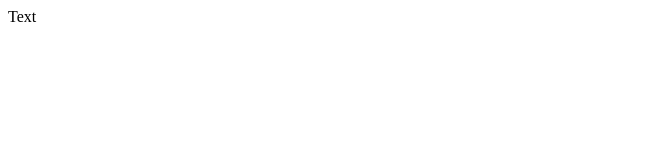
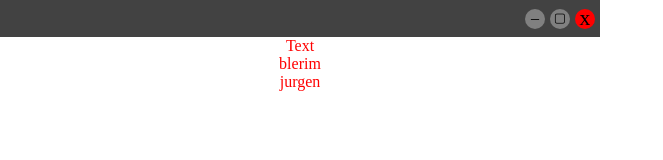
Before and after one commit to blerim-r/folder, a plain HTML site: page index.html in a window 1280 px wide. Shown: the whole page, without its empty margins (0-663 px from the left). Drawn offline with Linux system fonts and the light colour scheme.

Commit message:
created lirary construct , added template on selector

```diff
--- /dev/null
+++ b/folder.css
@@ -0,0 +1,89 @@
+body , html {
+    width: 100%;
+    height: 100%;
+    padding: 0;
+    margin: 0;
+}
+
+.mainCss {
+    display: flex;
+    flex-flow: column;
+    width: fit-content;
+    height: fit-content;
+}
+.navCss {
+    display: flex;
+    justify-content: flex-end;
+    height: 37px;
+    width: auto;
+    background-color: #424242;
+    font-size: large;
+    align-items: center;
+}
+.navCss span {
+    margin-right: 5px;
+}
+#selector {
+    width: 600px;
+    height: auto;
+    color: red;
+    text-align: center;
+}
+.closeBtn {
+    border-radius: 50%;
+    height: 20px;
+    display: flex;
+    justify-content: center;
+    width: 20px;
+    border: none;
+    box-sizing: border-box;
+    font-size: larger;
+    background-color: red;
+    align-items: center;
+    cursor: pointer;
+}
+.minBtn {
+    padding-top: 3px;
+    border-radius: 50%;
+    height: 20px;
+    display: flex;
+    justify-content: center;
+    align-items: flex-end;
+    width: 20px;
+    border: none;
+    box-sizing: border-box;
+    padding-bottom: 7px;
+    background-color: gray;
+    font-size: medium;
+    cursor: pointer;
+}
+.maxBtn {
+    padding-top: 3px;
+    border-radius: 50%;
+    height: 20px;
+    display: flex;
+    justify-content: center;
+    align-items: center;
+    width: 20px;
+    border: none;
+    box-sizing: border-box;
+    padding-bottom: 4px;
+    background-color: gray;
+    font-size: small;
+    cursor: pointer;
+}
+.resizeBtn {
+    padding-top: 3px;
+    border-radius: 50%;
+    height: 20px;
+    display: flex;
+    justify-content: center;
+    align-items: center;
+    width: 20px;
+    border: none;
+    box-sizing: border-box;
+    padding-bottom: 4px;
+    background-color: gray;
+    font-size: small;
+    cursor: pointer;
+}
--- a/folder.js
+++ b/folder.js
@@ -1,9 +1,82 @@
-// 1.
+
+
+const DEFAULT_PARAMS = {
+    closeButton: null,
+    minButton: null,
+    maxButton: null,
+    resizeButton: null
+};
+
+
+function folder(selector, config) {
+
+    if (typeof config === "undefined") {
+        config = DEFAULT_PARAMS;
+    }
+    var closeButton = "<span class='closeBtn'>x</span>";
+    var minButton = "<span class='minBtn'>_</span>";
+    var maxButton = "<span class='maxBtn'>&#9634;</span>";
+    var resizeButton = "<span class='resizeBtn' style='display: none'>&#9713;</span>";
+
+    if (config.closeButton) {
+        closeButton = config.closeButton;
+    }
+    if (config.minButton){
+        minButton = config.minButton;
+    }
+    if (config.maxButton) {
+        maxButton = config.maxButton;
+    }
+    if (config.resizeButton){
+        resizeButton = config.resizeButton;
+    }
+
+
+    var closeButtonObj = getJSElement(closeButton);
+    var minButtonObj = getJSElement(minButton);
+    var maxButtonObj = getJSElement(maxButton);
+    var resizeButtonObj = getJSElement(resizeButton);
+
+
+
+    const target = document.getElementById(selector);
+    var clonedTarget = target.cloneNode(true);
+
+    var mainDiv = document.createElement("div");
+    var navDiv = document.createElement("div");
+    navDiv.append(minButtonObj);
+    navDiv.append(maxButtonObj);
+    navDiv.append(resizeButtonObj);
+    navDiv.append(closeButtonObj);
+
+
+
+    mainDiv.appendChild(navDiv);
+    mainDiv.appendChild(clonedTarget);
+    mainDiv.classList.add("mainCss");
+    navDiv.classList.add("navCss");
+
+
+
+
+    replaceWith(target, mainDiv)
+
+
+}
 
 
 
 
 
-function folder(param) {
-    document.getElementById(param).style.display = "none";
+
+
+function replaceWith(main, replace) {
+    main.parentNode.replaceChild(replace, main);
 }
+
+
+function getJSElement(str) {
+    var tmp = document.createElement("div");
+    tmp.innerHTML = str;
+    return tmp.childNodes[0];
+}
--- a/index.html
+++ b/index.html
@@ -3,12 +3,15 @@
 <head>
     <meta charset="UTF-8">
     <title>Template</title>
-    <link rel="stylesheet" href="index.css">
+    <link rel="stylesheet" href="folder.css">
     <script src="folder.js"></script>
 </head>
 <body>
 
-<div id="selector">Text</div>
+<div id="selector">Text
+    <div>blerim</div>
+    <div>jurgen</div>
+</div>
 
 <script src="index.js"></script>
 
--- a/index.js
+++ b/index.js
@@ -0,0 +1 @@
+folder("selector");
```
Also changed, not shown: index.css (deleted).
